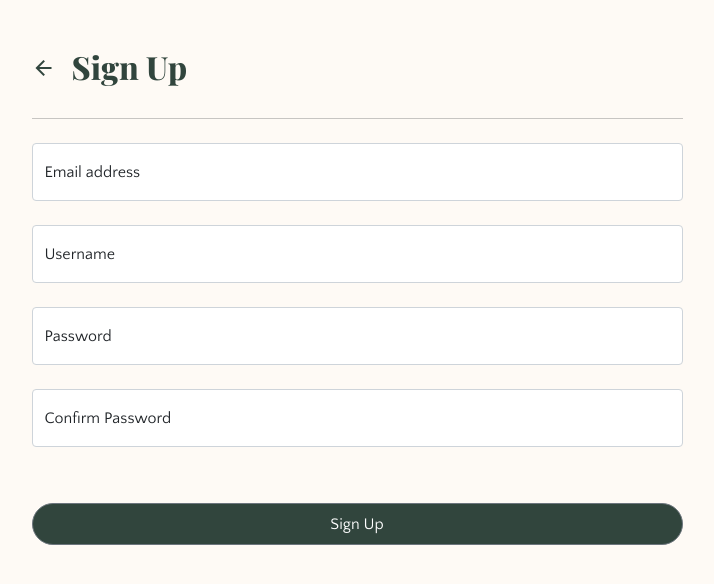
After one commit to luanakimley/GreenhouseManagementSystem, a Flask app: page /signup in a window 1280 px wide. The commit adds this page. Shown: the top 584 px of the page, without its empty margins (283-997 px from the left). Run offline with Flask 2, Linux system fonts and the light colour scheme; some web fonts are replaced.

Commit message:
Set up layout and styling for log in and sign up page.

```diff
--- a/webserver/application.py
+++ b/webserver/application.py
@@ -1,6 +1,5 @@
 from flask import Flask, redirect, render_template, request, session
 from flask_session import Session
-import sass
 
 app = Flask(__name__)
 app.config["SESSION_PERMANENT"] = False
@@ -20,10 +19,12 @@ def login():
         name = request.form.get("name")
         session["name"] = name
         return redirect("/")
-    #     Remember that user is logged in
-    #     Redirect to /
+    return render_template("login.html")
 
-    return render_template("login.html")
+
+@app.route("/signup")
+def signup():
+    return render_template("signup.html")
 
 
 @app.route("/logout")
--- a/webserver/static/sass/main.css
+++ b/webserver/static/sass/main.css
@@ -25,6 +25,34 @@ h1, h2, h3, h4, h5, h6 {
   color: white;
 }
 
+.btn-secondary {
+  background-color: #31453D;
+  color: white;
+  border-radius: 50px;
+}
+.btn-secondary:hover {
+  background-color: #31453D;
+  border-color: #31453D;
+  color: white;
+}
+.btn-secondary:active {
+  background-color: #31453D;
+  border-color: #31453D;
+  color: white;
+}
+.btn-secondary:focus {
+  background-color: #31453D;
+  border-color: #31453D;
+  color: white;
+}
+
+.back-button {
+  color: #31453D;
+}
+.back-button:hover {
+  color: #31453D;
+}
+
 .logo {
   width: 155px;
 }
--- a/webserver/static/sass/main.scss
+++ b/webserver/static/sass/main.scss
@@ -35,6 +35,38 @@ h1, h2, h3, h4, h5, h6 {
 
 }
 
+.btn-secondary {
+    background-color: $green;
+    color: white;
+    border-radius: 50px;
+
+    &:hover {
+        background-color: $green;
+        border-color: $green;
+        color: white;
+    }
+
+    &:active {
+        background-color: $green;
+        border-color: $green;
+        color: white;
+    }
+
+    &:focus {
+        background-color: $green;
+        border-color: $green;
+        color: white;
+    }
+}
+
+.back-button {
+    color: $green;
+
+    &:hover {
+        color: $green;
+    }
+}
+
 .logo {
     width: 155px;
 }
--- a/webserver/templates/layout.html
+++ b/webserver/templates/layout.html
@@ -7,6 +7,7 @@
     <link href="https://cdn.jsdelivr.net/npm/bootstrap@5.1.3/dist/css/bootstrap.min.css" rel="stylesheet" integrity="sha384-1BmE4kWBq78iYhFldvKuhfTAU6auU8tT94WrHftjDbrCEXSU1oBoqyl2QvZ6jIW3" crossorigin="anonymous">
     <script src="https://cdn.jsdelivr.net/npm/bootstrap@5.1.3/dist/js/bootstrap.bundle.min.js" integrity="sha384-ka7Sk0Gln4gmtz2MlQnikT1wXgYsOg+OMhuP+IlRH9sENBO0LRn5q+8nbTov4+1p" crossorigin="anonymous"></script>
     <link href="static/sass/main.css" rel="stylesheet" type="text/css">
+    <link href="https://fonts.googleapis.com/icon?family=Material+Icons" rel="stylesheet">
     <title>Greenhouse Management System</title>
 </head>
 <meta name="viewport" content="initial-scale=1, width=device-width">
--- /dev/null
+++ b/webserver/templates/signup.html
@@ -0,0 +1,31 @@
+{% extends "layout.html" %}
+{% block body %}
+<form action = "/login" method = "post" class="my-auto">
+  <div class="d-grid gap-2 col-7 mx-auto text-center">
+    <span class="d-flex text-start mt-5 align-items-center gap-3">
+      <a class="back-button" href="/">
+        <span class="material-icons material-symbols-outlined">arrow_back</span>
+      </a>
+      <h2>Sign Up</h2>
+    </span>
+    <hr>
+    <div class="form-floating mb-3">
+      <input type="email" class="form-control" id="floatingInputEmail" placeholder="name@example.com">
+      <label for="floatingInputEmail">Email address</label>
+    </div>
+      <div class="form-floating mb-3">
+      <input type="text" class="form-control" id="floatingInputUsername" placeholder="name@example.com">
+      <label for="floatingInputUsername">Username</label>
+    </div>
+    <div class="form-floating mb-3">
+      <input type="password" class="form-control" id="floatingPassword" placeholder="Password">
+      <label for="floatingPassword">Password</label>
+    </div>
+    <div class="form-floating">
+      <input type="password" class="form-control" id="floatingConfirmPassword" placeholder="Password">
+      <label for="floatingConfirmPassword">Confirm Password</label>
+    </div>
+    <input type="button" class="btn btn-secondary p-2 mt-5" value="Sign Up">
+  </div>
+</form>
+{% endblock %}
```
Also changed, not shown: webserver/templates/entry.html (+5 -3 lines), webserver/templates/login.html (+19 -4 lines), 1 other file.
